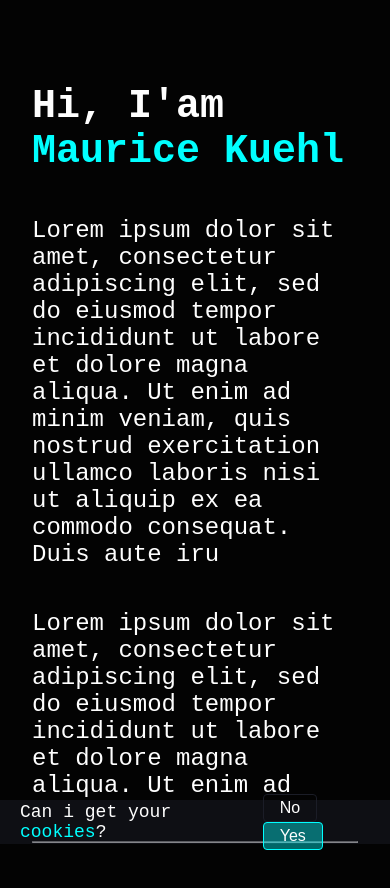
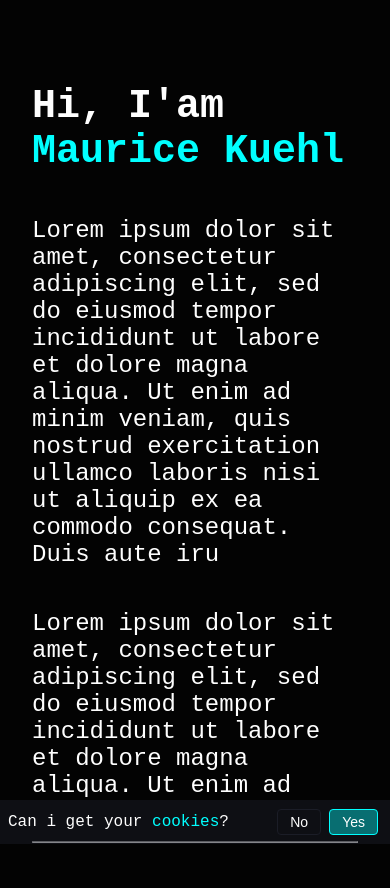
Before and after one commit to mauricekuehl/mauricekuehl.com, a Next.js app: page / in a window 390 px wide. Shown: the top 888 px of the page. Built offline with nearby package versions, Linux system fonts and the light colour scheme.

Commit message:
fixed cookiebanner layout on small screens

```diff
--- a/styles/CookieBanner.module.scss
+++ b/styles/CookieBanner.module.scss
@@ -81,7 +81,7 @@ $border-radius: 0.25rem;
     pointer-events: none;
   }
 }
-@media (max-width: 455px) {
+@media (max-width: 550px) {
   .container {
     bottom: 0;
     width: 100%;
@@ -92,7 +92,31 @@ $border-radius: 0.25rem;
     background-color: rgba(Var.$background-light, 0.5);
   }
 }
-@media (max-width: 302px) {
+@media (max-width: 410px) {
+  .text {
+    font-size: 1rem;
+  }
+  .button {
+    font-size: 0.875rem;
+    padding: 0.25rem 0.75rem;
+  }
+  .container {
+    padding: 0.25rem 0.5rem 0.25rem 0.5rem;
+  }
+}
+@media (max-width: 350px) {
+  .text {
+    font-size: 0.875rem;
+  }
+  .button {
+    font-size: 0.75rem;
+  }
+  .container {
+    padding: 0rem 0.5rem 0rem 0.5rem;
+  }
+}
+
+@media (max-width: 316px) {
   .container {
     display: none;
   }
```
